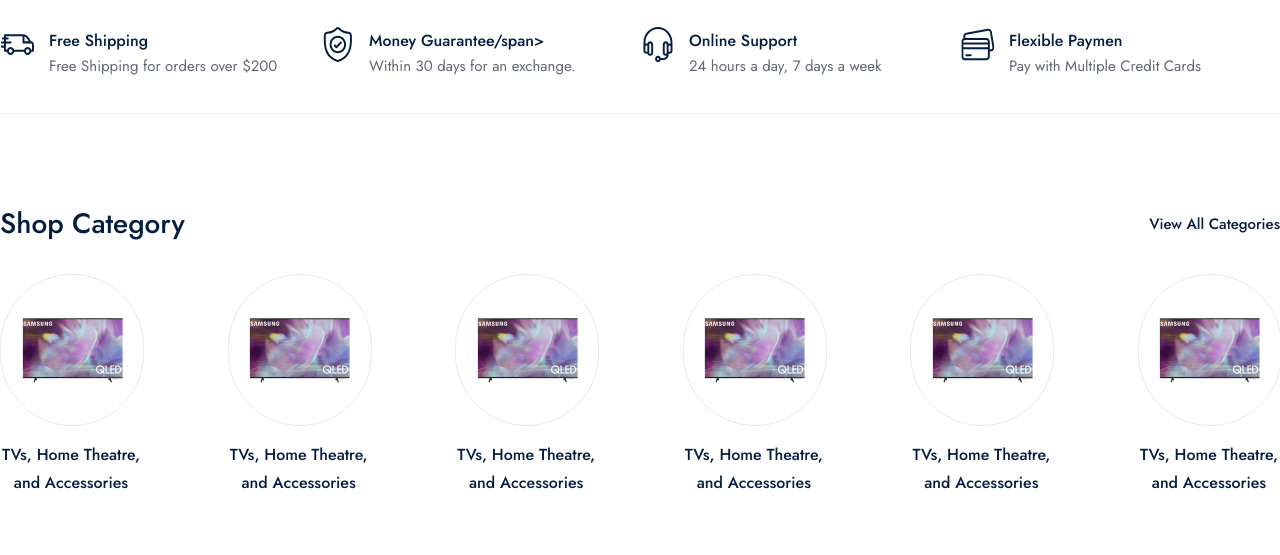
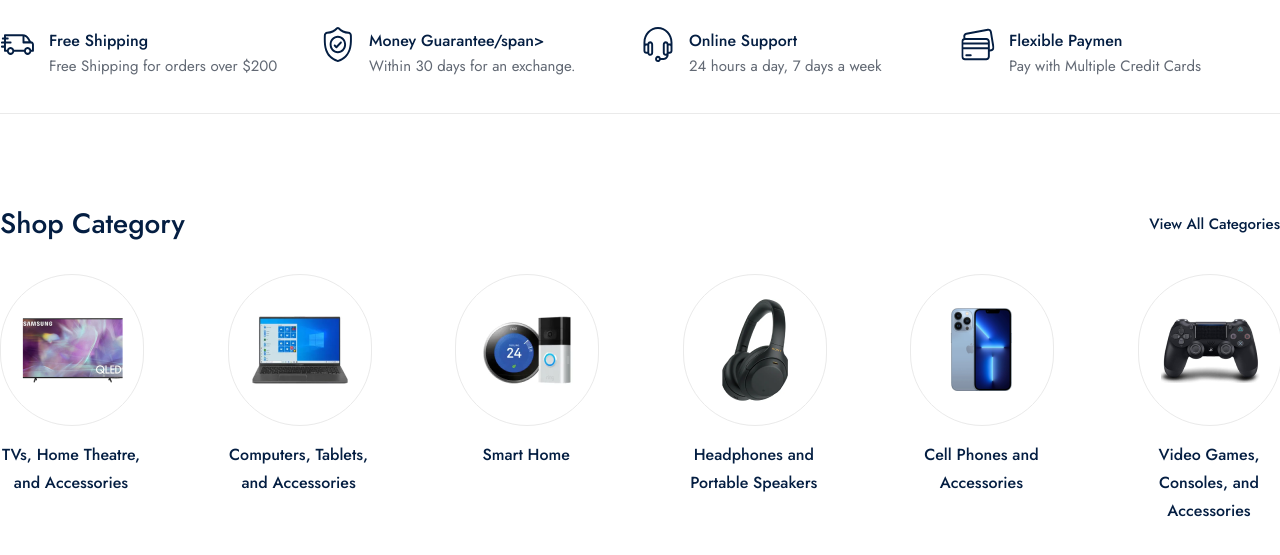
Before and after one commit to islomjon0000/zenmart, a plain HTML site: page index.html in a window 1280 px wide. Shown: the part 813-1368 px from the top of the page. Drawn offline with Linux system fonts and the light colour scheme.

Commit message:
feat: completed category section view

```diff
--- a/index.html
+++ b/index.html
@@ -175,33 +175,33 @@
                     </div>
                     <div class="category_box">
                         <div class="category_img_box">
-                            <img src="public/images/category/tv.png" alt="">
+                            <img src="public/images/category/computer.png" alt="">
                         </div>
-                        <span>TVs, Home Theatre, and Accessories</span>
+                        <span>Computers, Tablets, and Accessories</span>
                     </div>
                     <div class="category_box">
                         <div class="category_img_box">
-                            <img src="public/images/category/tv.png" alt="">
+                            <img src="public/images/category/smart.png" alt="">
                         </div>
-                        <span>TVs, Home Theatre, and Accessories</span>
+                        <span>Smart Home</span>
                     </div>
                     <div class="category_box">
                         <div class="category_img_box">
-                            <img src="public/images/category/tv.png" alt="">
+                            <img src="public/images/category/headphone.png" alt="">
                         </div>
-                        <span>TVs, Home Theatre, and Accessories</span>
+                        <span>Headphones and Portable Speakers</span>
                     </div>
                     <div class="category_box">
                         <div class="category_img_box">
-                            <img src="public/images/category/tv.png" alt="">
+                            <img src="public/images/category/phone.png" alt="">
                         </div>
-                        <span>TVs, Home Theatre, and Accessories</span>
+                        <span>Cell Phones and Accessories</span>
                     </div>
                     <div class="category_box">
                         <div class="category_img_box">
-                            <img src="public/images/category/tv.png" alt="">
+                            <img src="public/images/category/game.png" alt="">
                         </div>
-                        <span>TVs, Home Theatre, and Accessories</span>
+                        <span>Video Games, Consoles, and Accessories</span>
                     </div>
                 </div>
             </div>
```
